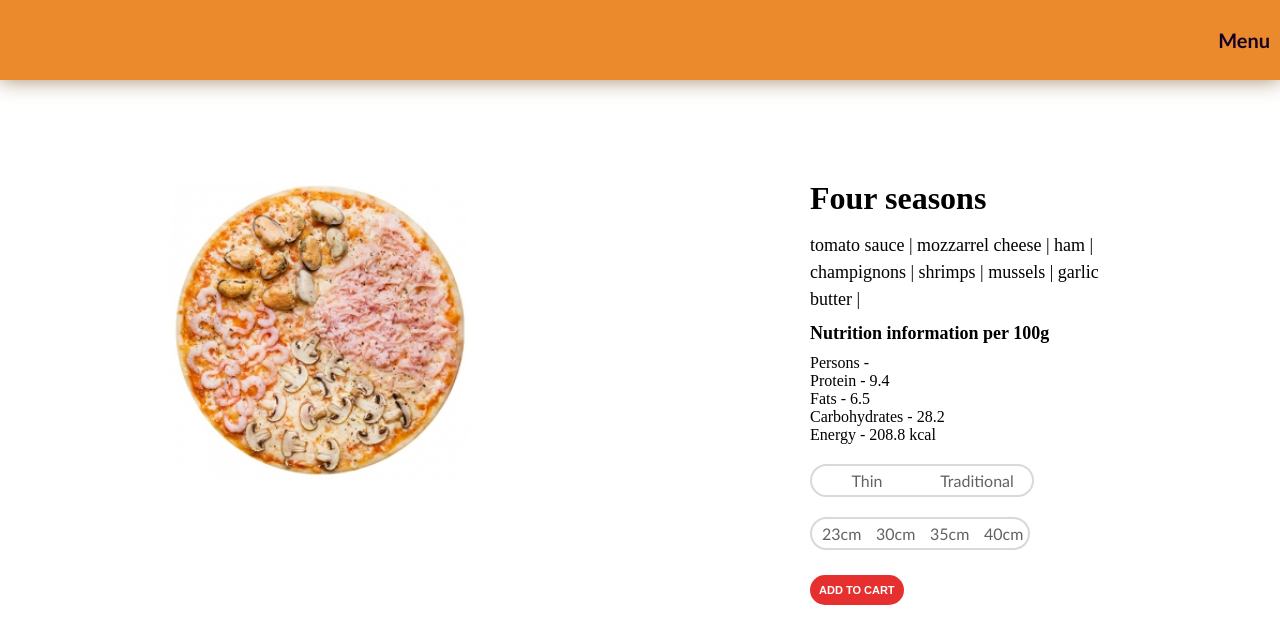
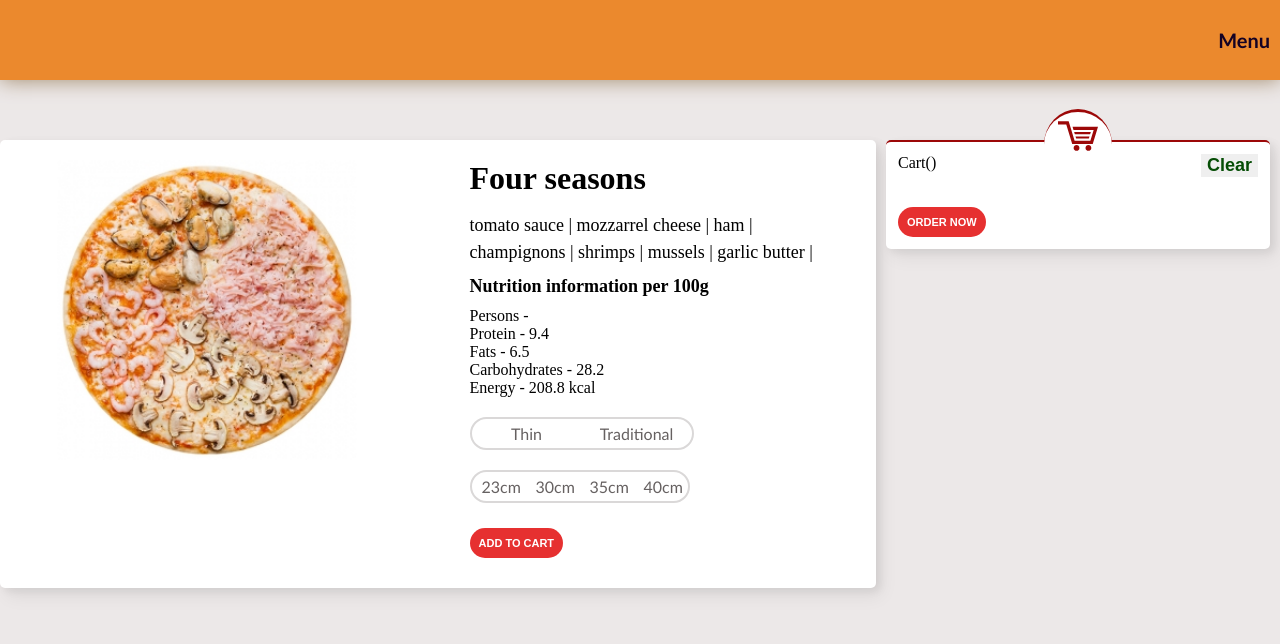
Before and after one commit to MeleshkoYuliya/Pizzeria, an Angular app: page /pizza/1 in a window 1280 px wide. Shown: the top 644 px of the page. Built offline with nearby package versions, Linux system fonts and the light colour scheme.

Commit message:
Added order card to pizza detail component

```diff
--- a/src/app/pizzas/pizza-detail/pizza-detail.component.html
+++ b/src/app/pizzas/pizza-detail/pizza-detail.component.html
@@ -1,3 +1,4 @@
+<div class="pizza-view">
   <div class="pizza-detail">
     <img [src]="pizza.image" class="pizza-detail__img" />
     <div>
@@ -34,7 +35,10 @@
         <div>Carbohydrates - {{nutricion.carbohydrates}}</div>
         <div>Energy - {{nutricion.energy}}</div>
       </div>
-    <app-pizza-dashboard [name]="pizza.name" [info]="pizza.info" (changed)="changed($event)" [priceClass]='priceClass'>
+      <app-pizza-dashboard [name]="pizza.name" [info]="pizza.info" (changed)="changed($event)"
+        [priceClass]='priceClass'>
       </app-pizza-dashboard>
     </div>
   </div>
+  <app-order-card></app-order-card>
+</div>
--- a/src/app/pizzas/pizza-detail/pizza-detail.component.scss
+++ b/src/app/pizzas/pizza-detail/pizza-detail.component.scss
@@ -1,9 +1,21 @@
+.pizza-view {
+  display: flex;
+  flex-direction: row;
+  justify-content: space-around;
+}
+
 .pizza-detail {
   display: flex;
   flex-direction: row;
   justify-content: space-around;
-  margin: 100px 0 0 0;
-
+  background-color: white;
+  margin: 60px 0 0 0;
+  width: 70%;
+  padding: 20px 0 30px 0;
+  position: relative;
+  border-radius: 5px;
+  box-shadow: 4px 3px 9px rgba(0, 0, 0, 0.07),
+    6px 9px 18px rgba(0, 0, 0, 0.06);
   position: relative;
 
   &__img {
@@ -16,7 +28,7 @@
   }
 
   &__ingredients {
-    max-width: 300px;
+    max-width: 350px;
     line-height: 1.5;
     font-size: 18px
   }
--- a/src/app/pizzas/pizzas.component.scss
+++ b/src/app/pizzas/pizzas.component.scss
@@ -8,6 +8,6 @@
 .main {
   display: flex;
   justify-content: space-between;
-  width: 98%;
+  width: 95%;
   margin: 0 auto
 }
--- a/src/styles.scss
+++ b/src/styles.scss
@@ -1,5 +1,5 @@
-/* You can add global styles to this file, and also import other style files */
 body {
   margin: 0;
   padding: 0;
+  background-color: rgb(236, 232, 232)
 }
```
Lines whose indentation alone changed are shown as unchanged.
